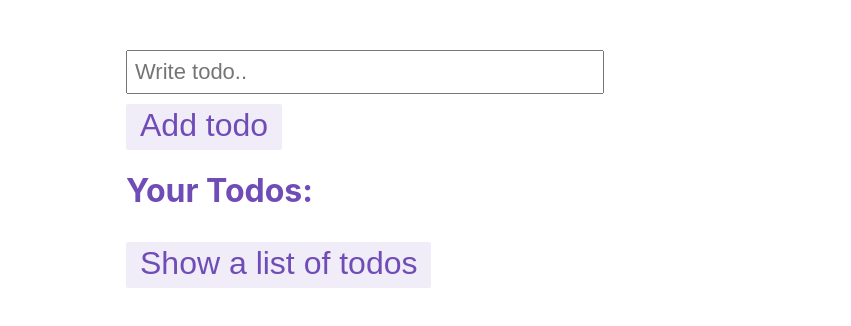
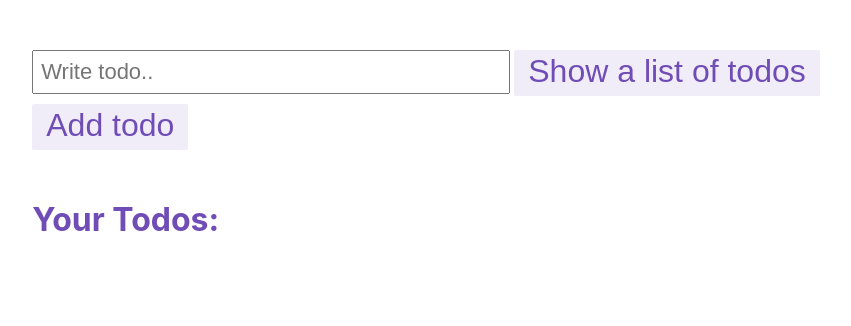
Before and after one commit to ngaifullina/name, a React (Create React App) app: page / in a window 1280 px wide. Shown: the top 326 px of the page, without its empty margins (214-1065 px from the left). Built offline with nearby package versions, Linux system fonts and the light colour scheme.

Commit message:
styles added

```diff
--- a/src/App.css
+++ b/src/App.css
@@ -1,10 +1,5 @@
 .App {
   text-align: center;
-}
-
-.container {
-  width: 600px;
-  margin: 50px auto;
 }
 
 .App-header {
--- a/src/App.tsx
+++ b/src/App.tsx
@@ -1,4 +1,3 @@
-import React from "react";
 import { Switch, Route, BrowserRouter as Router } from "react-router-dom";
 
 import { Todos } from "./todos/Todos";
@@ -7,8 +6,8 @@ import "./App.css";
 
 function App() {
   return (
-    <Router>
-      <div className="container">
+    <div className="container">
+      <Router>
         <Switch>
           <Route path="/list">
             <TodosList readonly={true} />
@@ -17,8 +16,8 @@ function App() {
             <Todos />
           </Route>
         </Switch>
-      </div>
-    </Router>
+      </Router>
+    </div>
   );
 }
 
--- a/src/todo-list/TodosList.module.css
+++ b/src/todo-list/TodosList.module.css
@@ -50,4 +50,8 @@
   right: 30px;
   top: 6px;
   background-color: white;
+  cursor: pointer;
 }
+.container {
+  margin: 50px auto;
+}
--- a/src/todo-list/TodosList.tsx
+++ b/src/todo-list/TodosList.tsx
@@ -29,7 +29,7 @@ export function TodosList(props: { readonly?: boolean }) {
 
   const [showEdit, setShowEdit] = useState<boolean>(false);
   return (
-    <div>
+    <div className={styles.container}>
       <h1 className={styles.header}>Your Todos:</h1>
       {!!todosList.length && (
         <div className={styles.row}>
--- a/src/todos/Todos.module.css
+++ b/src/todos/Todos.module.css
@@ -1,18 +1,9 @@
-.row {
+.wrapper {
   display: flex;
-  align-items: center;
   justify-content: center;
+  flex-direction: row;
+  margin: 50px auto;
 }
-
-.row > button {
-  margin-left: 4px;
-  margin-right: 8px;
-}
-
-.row:not(:last-child) {
-  margin-bottom: 16px;
-}
-
 .value {
   font-size: 78px;
   padding-left: 16px;
@@ -25,7 +16,6 @@
   font-size: 32px;
   padding-left: 12px;
   padding-right: 12px;
-  margin-top: 10px;
   border: 2px solid transparent;
   color: rgb(112, 76, 182);
   padding-bottom: 4px;
@@ -41,6 +31,7 @@
   width: 460px;
   text-align: left;
   margin-right: 4px;
+  margin-bottom: 10px;
 }
 
 .button:hover,
--- a/src/todos/Todos.tsx
+++ b/src/todos/Todos.tsx
@@ -19,6 +19,7 @@ export function Todos() {
   };
 
   return (
+    <div className={styles.wrapper}>
       <div>
         <input
           className={styles.textbox}
@@ -33,6 +34,8 @@ export function Todos() {
           </button>
         </div>
         <TodosList />
+      </div>
+
       <div>
         <button className={styles.button} onClick={() => history.push("/list")}>
           Show a list of todos
```
Lines whose indentation alone changed are shown as unchanged.
